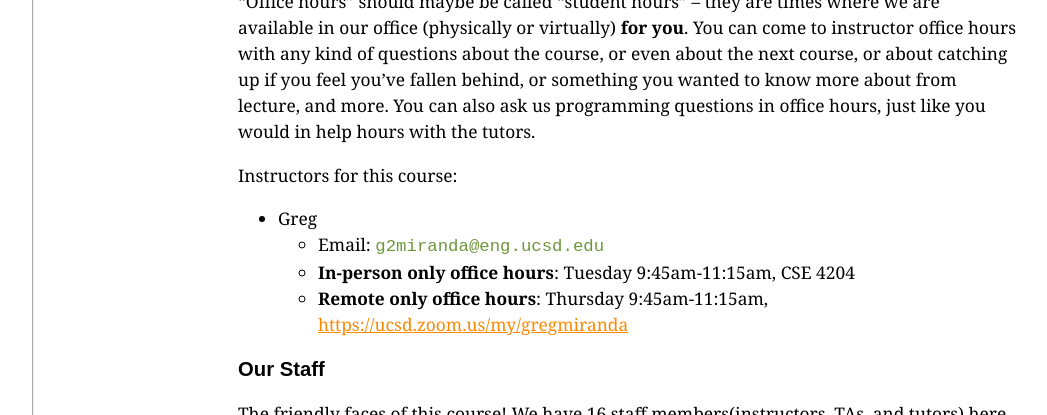
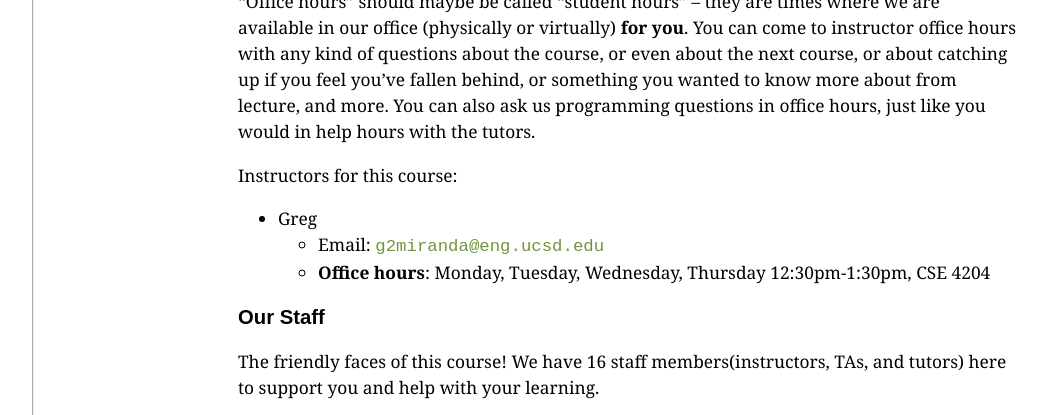
Before and after one commit to ucsd-cse11-su222/ucsd-cse11-su222.github.io, a Jekyll site: the page built from help-hours.md, in a window 1280 px wide and 900 px high, scrolled down 3444 px, cut to the strip 0-415 px from the top of the window. Shown: the whole strip, without its empty margins (56-1103 px from the left). Built offline with Jekyll 4.4.1, drawn with Linux system fonts in a browser that asks for light colours.

Commit message:
Update help-hours.md

```diff
--- a/help-hours.md
+++ b/help-hours.md
@@ -32,7 +32,7 @@ You can get remote help from anywhere as long as you have a stable internet conn
 
 Then follow the steps in the tutoring procedures document for submitting a ticket.
 
-<iframe src="https://calendar.google.com/calendar/embed?src=c_5opvlo73bldf3n14nojolje6o4%40group.calendar.google.com&ctz=America%2FLos_Angeles" style="border: 0" width="800" height="600" frameborder="0" scrolling="no"></iframe>
+<iframe src="https://calendar.google.com/calendar/embed?src=c_1vkf2v4pdi8l2mqo2uh0273e7g%40group.calendar.google.com&ctz=America%2FLos_Angeles" style="border: 0" width="800" height="600" frameborder="0" scrolling="no"></iframe>
 
 ### In-person Help
 
@@ -44,7 +44,7 @@ Then follow the steps in the tutoring procedures document for submitting a ticke
 Check on this calendar for our *in-person* availability (also available on the general calendar
 page):
 
-<iframe src="https://calendar.google.com/calendar/embed?src=c_8t2iok181rahpuvdmlnorep724%40group.calendar.google.com&ctz=America%2FLos_Angeles" style="border: 0" width="800" height="600" frameborder="0" scrolling="no"></iframe>
+<iframe src="https://calendar.google.com/calendar/embed?src=c_7a710npm9bnsc568dv21eh848s%40group.calendar.google.com&ctz=America%2FLos_Angeles" style="border: 0" width="800" height="600" frameborder="0" scrolling="no"></iframe>
 
 #### More information on finding the in-person labs:
 <iframe src="https://www.google.com/maps/embed?pb=!1m14!1m8!1m3!1d13402.475705970317!2d-117.2335235!3d32.8818006!3m2!1i1024!2i768!4f13.1!3m3!1m2!1s0x0%3A0xa7dc3be7597d4d47!2sComputer%20Science%20and%20Engineering%20Building!5e0!3m2!1sen!2sus!4v1632176178912!5m2!1sen!2sus" width="600" height="450" style="border:0;" allowfullscreen="" loading="lazy"></iframe>
@@ -70,12 +70,10 @@ help hours with the tutors.
 Instructors for this course:
 - Greg
   - Email: `g2miranda@eng.ucsd.edu`
-  - **In-person only office hours**: Tuesday 9:45am-11:15am, CSE 4204
-  - **Remote only office hours**: Thursday 9:45am-11:15am, [https://ucsd.zoom.us/my/gregmiranda](https://ucsd.zoom.us/my/gregmiranda)
+  - **Office hours**: Monday, Tuesday, Wednesday, Thursday 12:30pm-1:30pm, CSE 4204
 
 ### Our Staff
 The friendly faces of this course! We have 16 staff members(instructors, TAs, and tutors) here
 to support you and help with your learning.
 
-<iframe src="https://docs.google.com/spreadsheets/d/e/2PACX-1vRkNkg3OfiesJ2K3kAnN75z_flNi9KDXBHhg5TaxIJVOjcHtK6vp9wgfknoajmy5s6ZHfj2oBUzD1zY/pubhtml?widget=true&amp;headers=false"
-width="100%" height="630px"></iframe>
+<iframe src="https://docs.google.com/spreadsheets/d/e/2PACX-1vRaqXfggvbJYR8p4wpohCr6gaFD16R--SSIg7Rd85YWVHVg3QyC8qJBa42sar42HyOipx7_tnkHVlGG/pubhtml?widget=true&amp;headers=false" width="100%" height="630px"></iframe>
```
